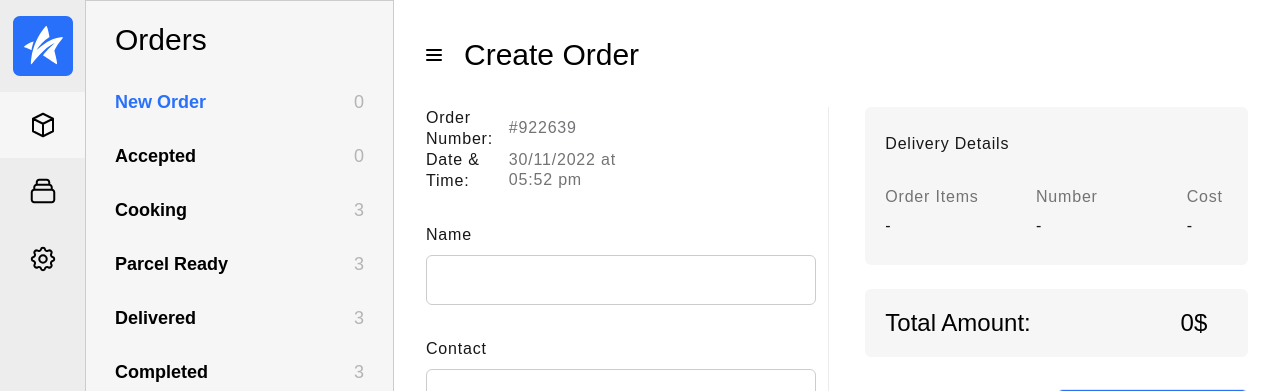
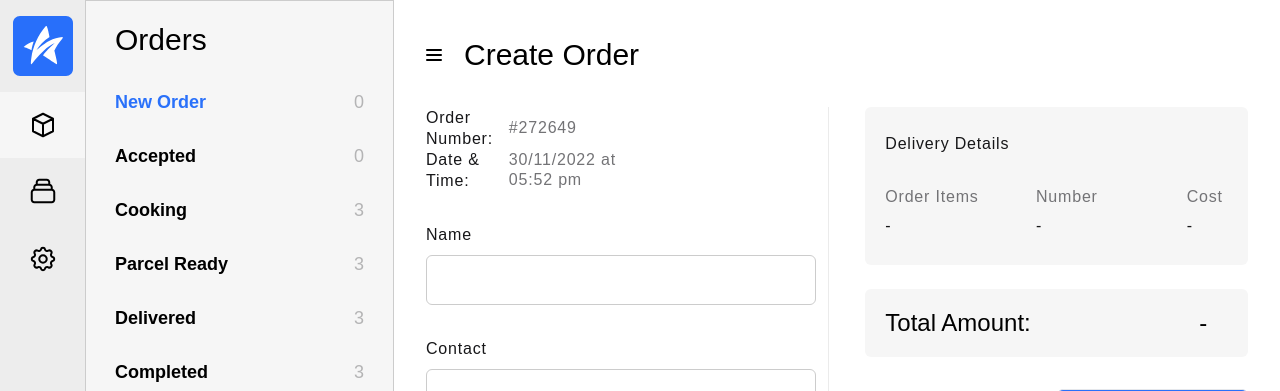
Before and after one commit to burak-caniklioglu/order-tracking, a React (Create React App) app: page /createOrder in a window 1280 px wide. Shown: the top 391 px of the page. Built offline with nearby package versions, Linux system fonts and the light colour scheme.

Commit message:
Bug fix cart,control and localstorage

```diff
--- a/src/components/CreateForm/index.js
+++ b/src/components/CreateForm/index.js
@@ -1,4 +1,4 @@
-import React, { useState } from 'react';
+import React, { useState, useMemo } from 'react';
 import SubHeader from '../subHeader';
 import { useForm } from 'react-hook-form';
 import data from '../../utils/data';
@@ -10,10 +10,14 @@ import Checkbox from '../Checkbox';
 import CartTemp from '../CartTemp';
 import moment from 'moment/moment';
 import { addToOrder } from '../../features/orderSlice';
+import { clearCart } from '../../features/cartSlice';
 
 function CreateForm() {
   const { meals } = data;
-  const randomID = Math.floor(Math.random() * 1000000);
+  const tempRandomID = () => {
+    return Math.floor(Math.random() * 1000000);
+  };
+  const randomID = useMemo(() => tempRandomID(), []);
   const date = moment().format('DD/MM/YYYY [ at ] hh:mm a');
   const [transType, setTransType] = useState('Delivery');
   const [isOpen, setIsOpen] = useState(false);
@@ -46,16 +50,21 @@ function CreateForm() {
 
     dispatch(addToOrder(orderItem));
 
+    dispatch(clearCart());
+
     navigate('/');
   };
 
   return (
-    <div className="p-[32px]" >
+    <div className="p-[32px]">
       <div className="flex">
         <SubHeader>Create Order</SubHeader>
       </div>
 
-      <form className=" flex flex-col md:flex-row  gap-4" onSubmit={handleSubmit(submitHandler)}>
+      <form
+        className=" flex flex-col md:flex-row  gap-4"
+        onSubmit={handleSubmit(submitHandler)}
+      >
         <div
           className="w-full md:w-1/2 md:border-r
 				 border-[#EBEBEB] "
@@ -92,12 +101,15 @@ function CreateForm() {
                   id="name"
                   {...register('name', {
                     required: 'Please enter name',
+                    onChange:(e) => setControl(e.target.value)
                   })}
-                  onChange={(e) => setControl(e.target.value)}
+
                   className="w-full mt-[8px] rounded-md p-3 outline-none border border-[#CCCCCC]"
                 />
                 {errors.name && (
-                  <div className="text-red-500">{errors.name.message}</div>
+                  <div className="text-red-500">{errors.name.message}
+                    {console.log(errors.name)}</div>
+
                 )}
               </div>
               <div className="mt-[32px]">
@@ -234,7 +246,19 @@ function CreateForm() {
             <div className="flex justify-between">
               <div className="text-[24px]">Total Amount:</div>
               <div className="mr-[6%] text-[24px]">
-                {cartItems.reduce((a, c) => a + c.cartQuantity * c.price, 0)}$
+                {cartItems.length > 0 ? (
+                  <>
+                    <span>
+                      {cartItems.reduce(
+                        (a, c) => a + c.cartQuantity * c.price,
+                        0,
+                      )}
+                    </span>
+                    <span>$</span>
+                  </>
+                ) : (
+                  <span>-</span>
+                )}
               </div>
             </div>
           </div>
--- a/src/features/cartSlice.js
+++ b/src/features/cartSlice.js
@@ -59,9 +59,13 @@ const cartSlice = createSlice({
         return state;
       });
     },
+    clearCart(state) {
+      state.cartItems = [];
+      Cookies.set('cartItems', JSON.stringify(state.cartItems));
+    },
   },
 });
 
-export const { addToCart, decreaseCart, removeFromCart } = cartSlice.actions;
+export const { addToCart, decreaseCart, removeFromCart, clearCart } = cartSlice.actions;
 
 export default cartSlice.reducer;
--- a/src/features/orderSlice.js
+++ b/src/features/orderSlice.js
@@ -1,8 +1,8 @@
 import { createSlice } from '@reduxjs/toolkit';
-import Cookies from 'js-cookie';
 
-const initialState = Cookies.get('orderItems')
-  ? JSON.parse(Cookies.get('orderItems'))
+
+const initialState = localStorage.getItem('orderItems')
+  ? JSON.parse(localStorage.getItem('orderItems'))
   : [];
 
 const orderSlice = createSlice({
@@ -11,7 +11,7 @@ const orderSlice = createSlice({
   reducers: {
     addToOrder(state, action) {
       state = [ action.payload,...state,];
-      Cookies.set('orderItems', JSON.stringify(state));
+      localStorage.setItem('orderItems', JSON.stringify(state));
       return state;
     },
   },
```
